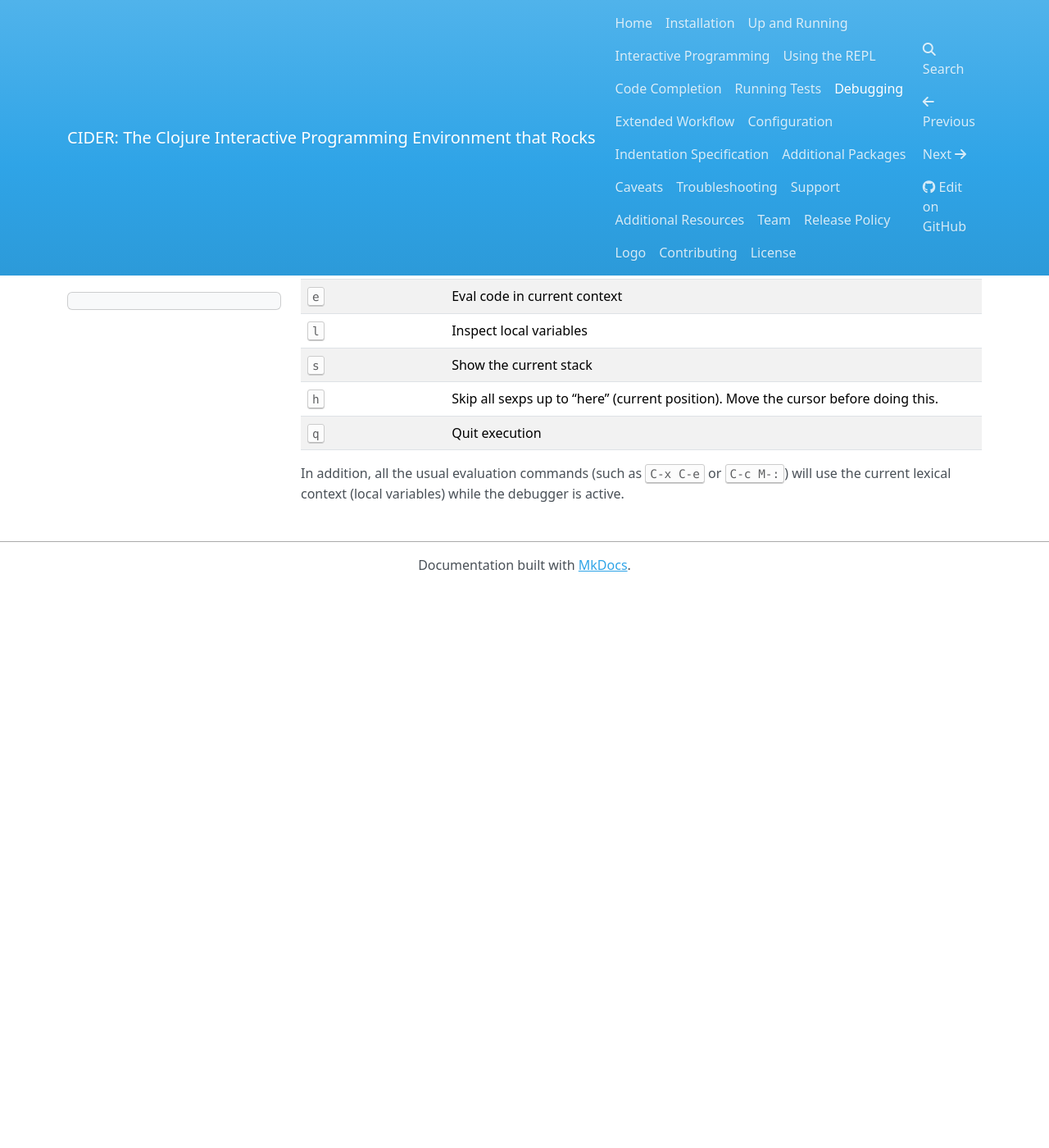
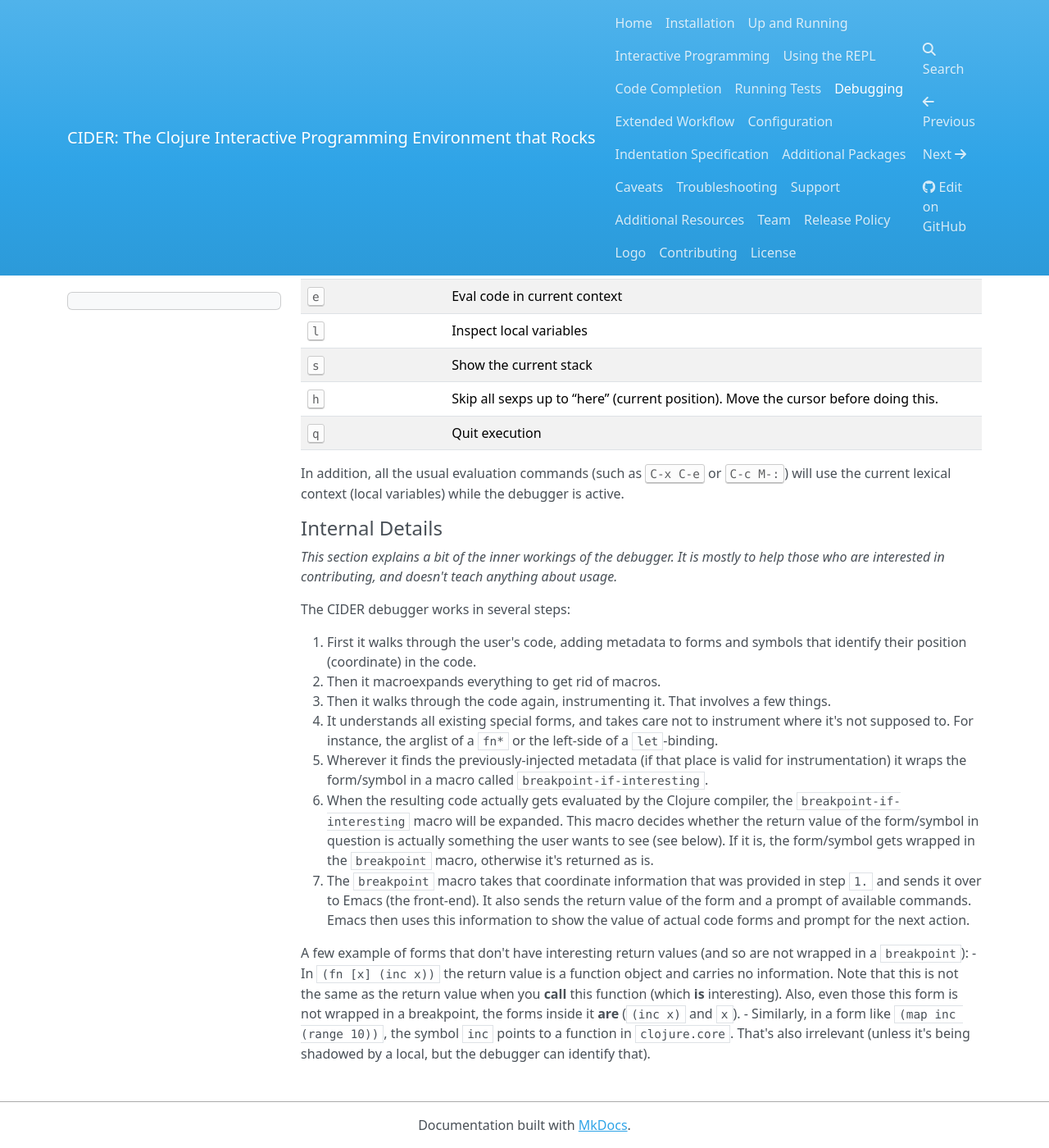
Before and after one commit to clojure-emacs/cider, an MkDocs documentation site: the page built from doc/debugging.md, in a window 1280 px wide and 1400 px high, scrolled down 915 px. Shown: the whole window at 82% size. Built offline with MkDocs 1.6.1, drawn with Linux system fonts in a browser that asks for light colours; nearby versions of some CDN libraries; old or Windows-style settings are respelled for this version of MkDocs; before the commit the page ends 1632 px from its top, so only the background shows below that.

Commit message:
Add a manual section on the debugger's internals

```diff
--- a/doc/debugging.md
+++ b/doc/debugging.md
@@ -53,3 +53,43 @@
 In addition, all the usual evaluation commands (such as <kbd>C-x C-e</kbd> or
 <kbd>C-c M-:</kbd>) will use the current lexical context (local variables) while
 the debugger is active.
+
+#### Internal Details
+
+*This section explains a bit of the inner workings of the debugger. It is mostly
+to help those who are interested in contributing, and doesn't teach anything
+about usage.*
+
+The CIDER debugger works in several steps:
+
+1. First it walks through the user's code, adding metadata to forms and symbols
+   that identify their position (coordinate) in the code.
+2. Then it macroexpands everything to get rid of macros.
+3. Then it walks through the code again, instrumenting it. That involves a few things.
+   - It understands all existing special forms, and takes care not to instrument
+     where it's not supposed to. For instance, the arglist of a `fn*` or the
+     left-side of a `let`-binding.
+   - Wherever it finds the previously-injected metadata (if that place is valid
+     for instrumentation) it wraps the form/symbol in a macro called
+     `breakpoint-if-interesting`.
+4. When the resulting code actually gets evaluated by the Clojure compiler, the
+   `breakpoint-if-interesting` macro will be expanded.  This macro decides
+   whether the return value of the form/symbol in question is actually something
+   the user wants to see (see below). If it is, the form/symbol gets wrapped in
+   the `breakpoint` macro, otherwise it's returned as is.
+5. The `breakpoint` macro takes that coordinate information that was provided in
+   step `1.` and sends it over to Emacs (the front-end). It also sends the return
+   value of the form and a prompt of available commands. Emacs then uses this
+   information to show the value of actual code forms and prompt for the next
+   action.
+
+
+A few example of forms that don't have interesting return values (and so are not wrapped in a `breakpoint`):
+- In `(fn [x] (inc x))` the return value is a function object and carries no
+  information. Note that this is not the same as the return value when you
+  **call** this function (which **is** interesting). Also, even those this form
+  is not wrapped in a breakpoint, the forms inside it **are** (`(inc x)` and
+  `x`).
+- Similarly, in a form like `(map inc (range 10))`, the symbol `inc` points to a
+  function in `clojure.core`. That's also irrelevant (unless it's being shadowed
+  by a local, but the debugger can identify that).
```
